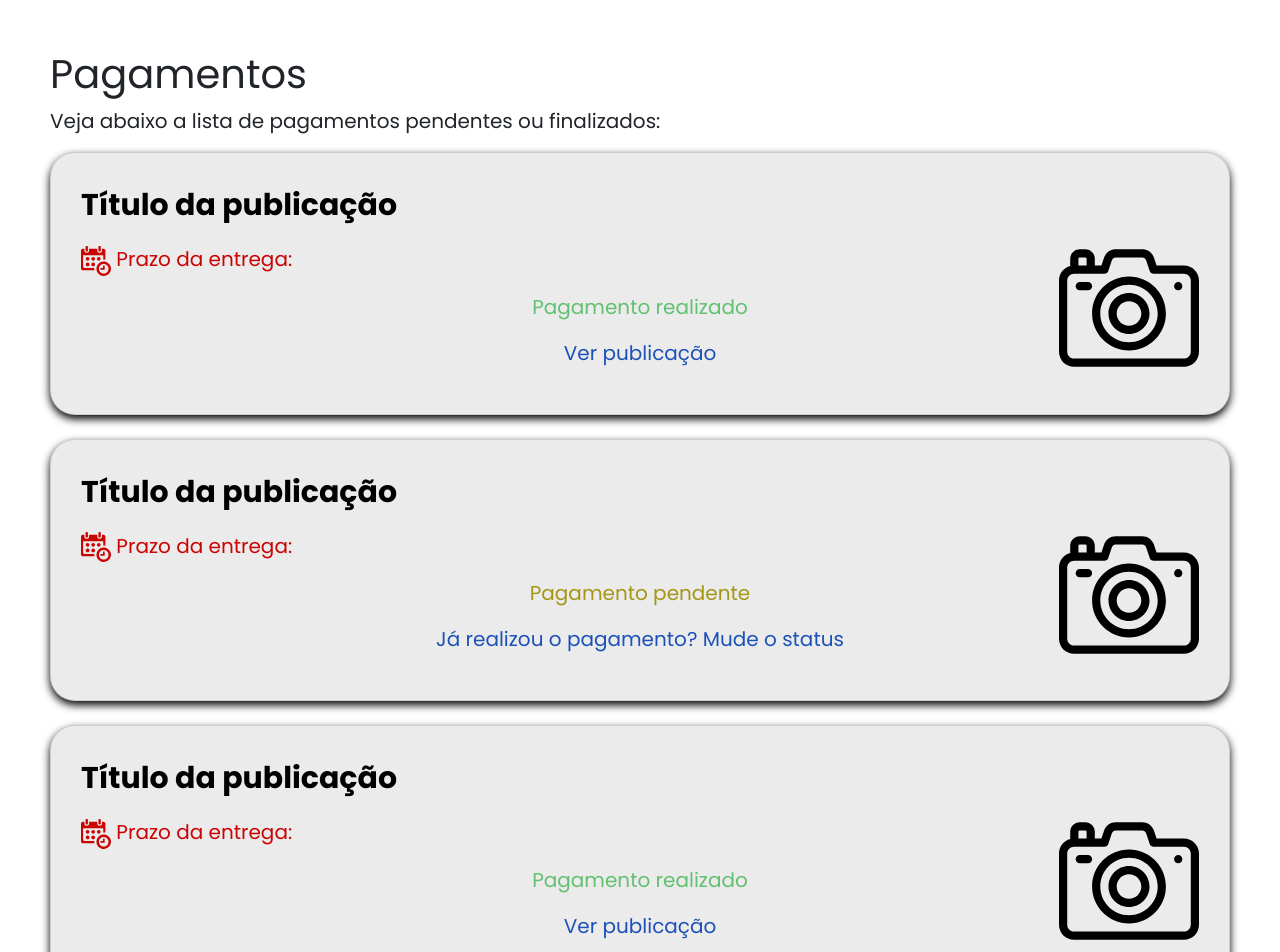
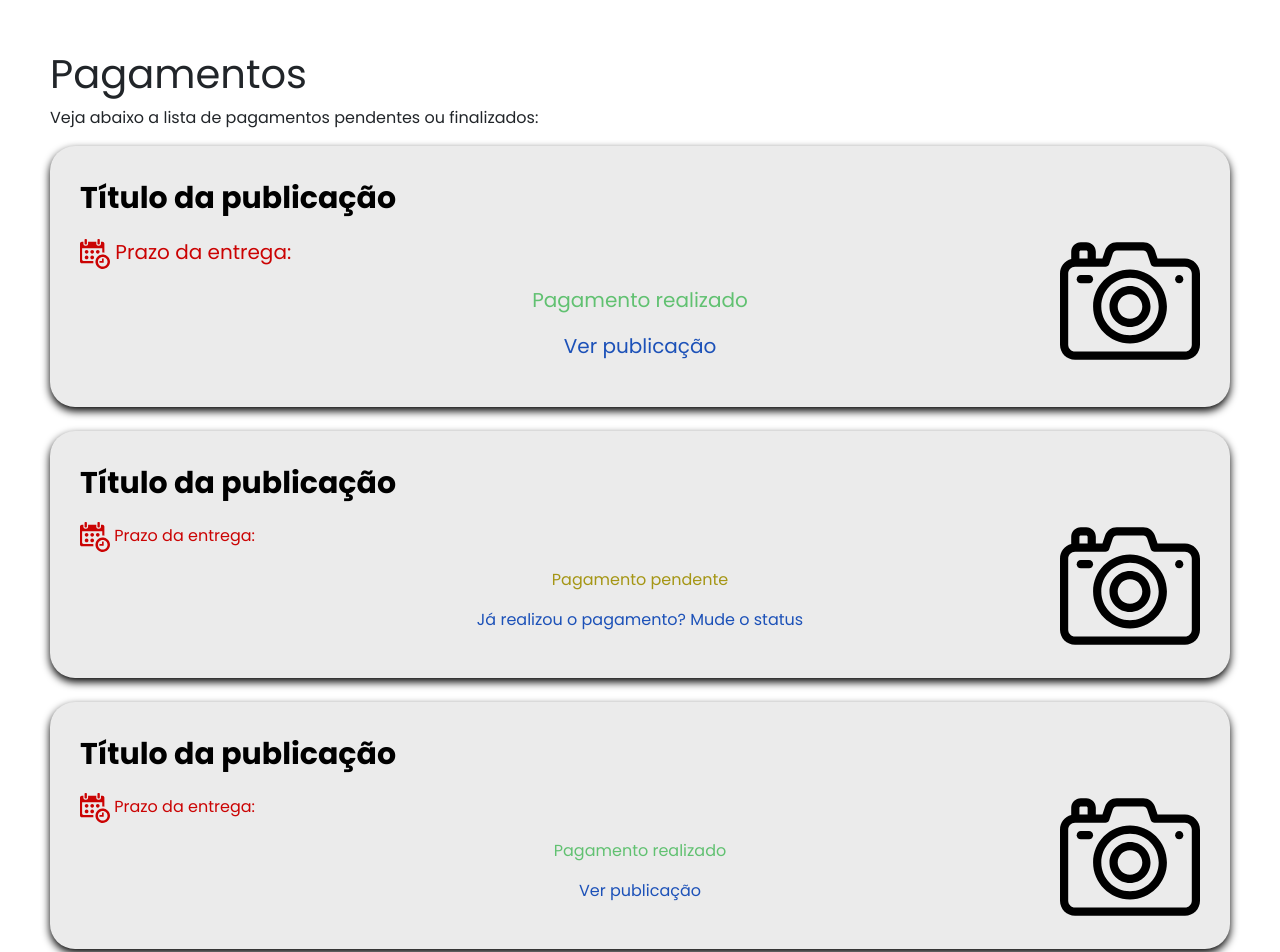
Before and after one commit to eulincon/communicart, a React (Create React App) app: page /payments in a window 1280 px wide. Shown: the top 952 px of the page. Built offline with nearby package versions, Linux system fonts and the light colour scheme.

Commit message:
Aplicando CSS Module

```diff
--- a/src/pages/Payments/index.js
+++ b/src/pages/Payments/index.js
@@ -3,47 +3,47 @@ import React from 'react';
 import { ReactComponent as SvgPhoto } from './photo.svg';
 import { ReactComponent as SvgIconDate } from './iconDate.svg';
 
-import './styles.css'
+import style from './styles.module.css';
 
 const Payments = () => {
     return(
-        <div className="body-payments">
+        <div className={style.body}>
             <h1>Pagamentos</h1>
             <p>Veja abaixo a lista de pagamentos pendentes ou finalizados:</p>
 
-            <div className="card">
+            <div className={style.card}>
 
-                <SvgPhoto className="photo"/>
-                <p className="title">Título da publicação</p>
-                <p className="colorDate"> <SvgIconDate className="iconDate"/> Prazo da entrega:</p>
+                <SvgPhoto className={style.photo}/>
+                <p className={`${style.title} ${style.p_tag}`}>Título da publicação</p>
+                <p className={`${style.colorDate} ${style.p_tag}`}> <SvgIconDate className={style.iconDate}/> Prazo da entrega:</p>
                 <div className="container">
 
-                <p className="succeedTransaction">Pagamento realizado</p>
-                <p className="info">Ver publicação</p>
+                <p className={`${style.succeedTransaction} ${style.p_tag}`}>Pagamento realizado</p>
+                <p className={`${style.info} ${style.p_tag}`}>Ver publicação</p>
                 </div>
             </div>
             <br />
-            <div className="card">
+            <div className={style.card}>
 
-                <SvgPhoto className="photo"/>
-                <p className="title">Título da publicação</p>
-                <p className="colorDate"> <SvgIconDate className="iconDate"/> Prazo da entrega:</p>
+                <SvgPhoto className={style.photo}/>
+                <p className={style.title}>Título da publicação</p>
+                <p className={style.colorDate}> <SvgIconDate className={style.iconDate}/> Prazo da entrega:</p>
                 <div className="container">
 
-                <p className="pendingTransaction">Pagamento pendente</p>
-                <p className="info">Já realizou o pagamento? Mude o status</p>
+                <p className={style.pendingTransaction}>Pagamento pendente</p>
+                <p className={style.info}>Já realizou o pagamento? Mude o status</p>
                 </div>
             </div>
             <br />
-            <div className="card">
+            <div className={style.card}>
 
-                <SvgPhoto className="photo"/>
-                <p className="title">Título da publicação</p>
-                <p className="colorDate"> <SvgIconDate className="iconDate"/> Prazo da entrega:</p>
+                <SvgPhoto className={style.photo}/>
+                <p className={style.title}>Título da publicação</p>
+                <p className={style.colorDate}> <SvgIconDate className={style.iconDate}/> Prazo da entrega:</p>
                 <div className="container">
 
-                <p className="succeedTransaction">Pagamento realizado</p>
-                <p className="info">Ver publicação</p>
+                <p className={style.succeedTransaction}>Pagamento realizado</p>
+                <p className={style.info}>Ver publicação</p>
                 </div>
             </div>
 
--- a/src/pages/Payments/styles.css
+++ b/src/pages/Payments/styles.module.css
@@ -1,8 +1,8 @@
-.body-payments {
+.body {
     padding: 50px;
 }
 
-p {
+.p_tag {
     font-size: 20px;
 }
 
@@ -32,6 +32,15 @@ p {
     border-radius: 25px;
     padding: 30px;
     background: #EBEBEB;
+
+    position: relative;
+    display: -ms-flexbox;
+    display: flex;
+    -ms-flex-direction: column;
+    flex-direction: column;
+    min-width: 0;
+    word-wrap: break-word;
+    background-clip: border-box;
 }
 
 .photo {
```
